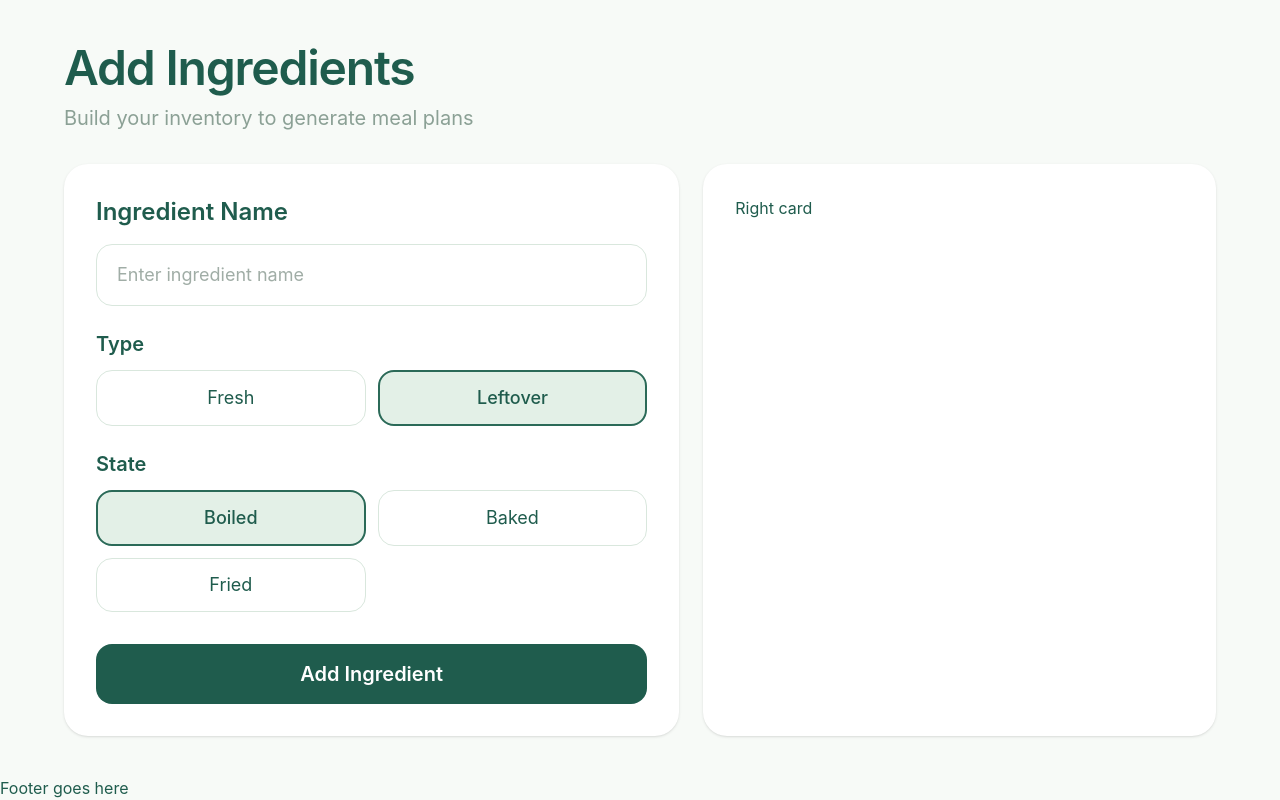
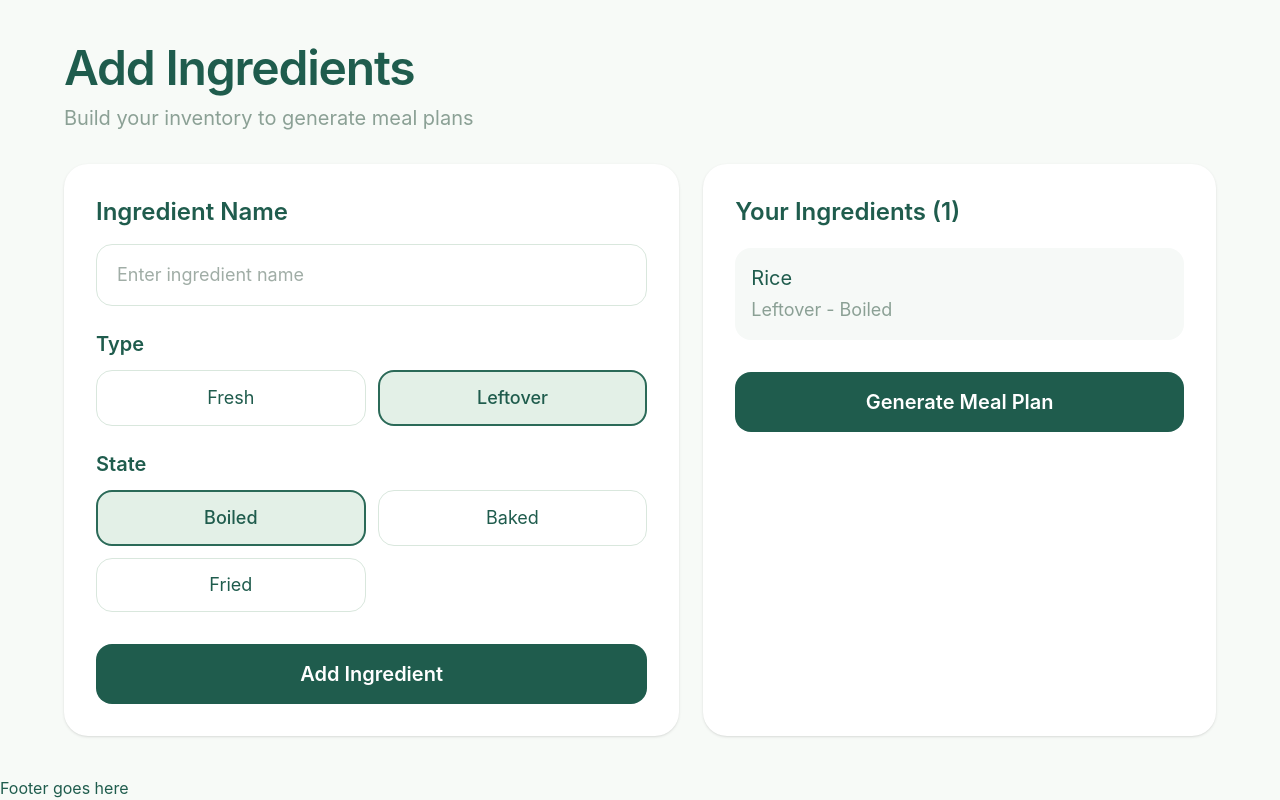
Before and after one commit to TatevikTadevosyan86/PlanEat, a React app in the folder frontend/: page / in a window 1280 px wide. Shown: the part 741-1541 px from the top of the page. Built offline with nearby package versions, Linux system fonts and the light colour scheme; the HTML template or start-up script is replaced by a standard one.

Commit message:
Build the ingredient list card

```diff
--- a/frontend/src/pages/Home.jsx
+++ b/frontend/src/pages/Home.jsx
@@ -122,7 +122,21 @@ function Home() {
   </article>
 
   <article className="rounded-3xl bg-white p-8 shadow-sm">
-    Right card
+    <>
+  <h3 className="text-2xl font-semibold text-[#1f5c4d]">
+    Your Ingredients (1)
+  </h3>
+
+  <div className="mt-5 rounded-2xl bg-[#f6f9f7] p-4">
+    <p className="text-xl text-[#1f5c4d]">Rice</p>
+    <p className="mt-1 text-lg text-[#8ba095]">Leftover - Boiled</p>
+  </div>
+
+  <button className="mt-8 w-full rounded-2xl bg-[#1f5c4d] px-6 py-4 text-xl font-semibold text-white">
+    Generate Meal Plan
+  </button>
+</>
+
   </article>
 </section>
 
```
